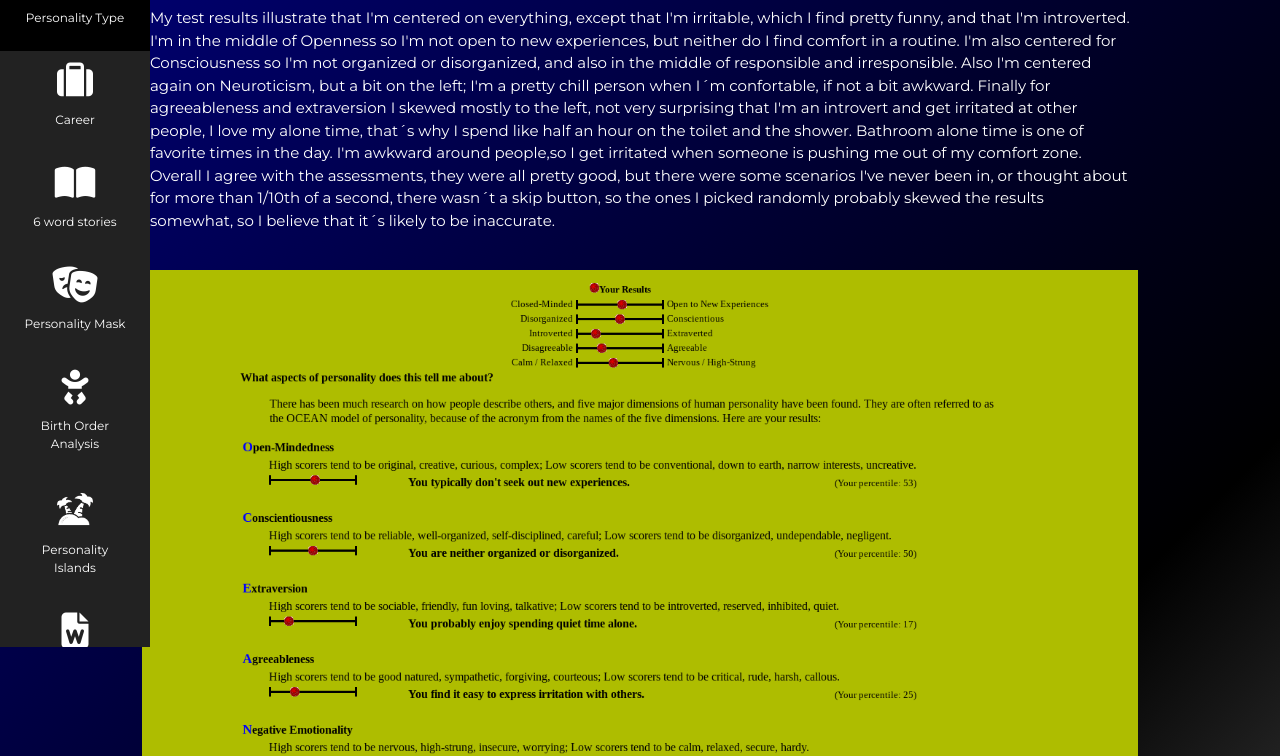
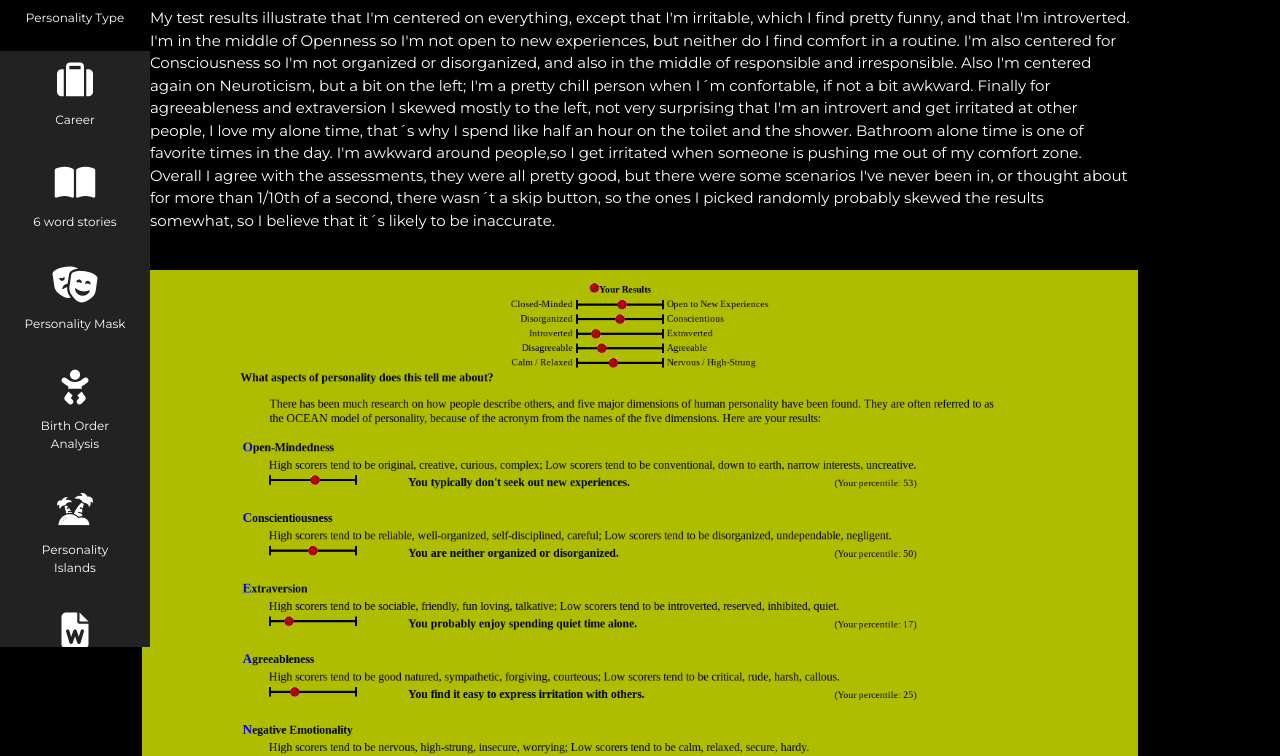
Before and after one commit to Nghiphd/Personality-Portfolio, a plain HTML site: page Webpages/1-personality-type/personality-type.html in a window 1280 px wide. Shown: the part 153-909 px from the top of the page. Drawn offline with nearby package versions, Linux system fonts and the light colour scheme.

Commit message:
Update personality-type.html

```diff
--- a/Webpages/1-personality-type/personality-type.html
+++ b/Webpages/1-personality-type/personality-type.html
@@ -10,7 +10,6 @@
     <link rel="stylesheet" href="../../style.css">
     <style>
     body, h1,h2,h3,h4,h5,h6 {font-family: "Montserrat", sans-serif}
-    body {background: linear-gradient(135deg ,#000080, #000000, #C0C0C0);}
     .w3-row-padding img {margin-bottom: 12px}
     /* Set the width of the sidebar to 120px */
     .w3-sidebar {width: 150px;background: #222;}
@@ -21,7 +20,7 @@
     </style>
     <script src="https://kit.fontawesome.com/a4856dc66d.js" crossorigin="anonymous"></script>
   </head>
-<body class="w3-black">
+<body class="w3-black" id="blue-black-gray">
 
 <!-- Icon Bar (Sidebar - hidden on small screens) -->
 <nav class="w3-sidebar w3-bar-block w3-small w3-hide-small w3-center">
```
